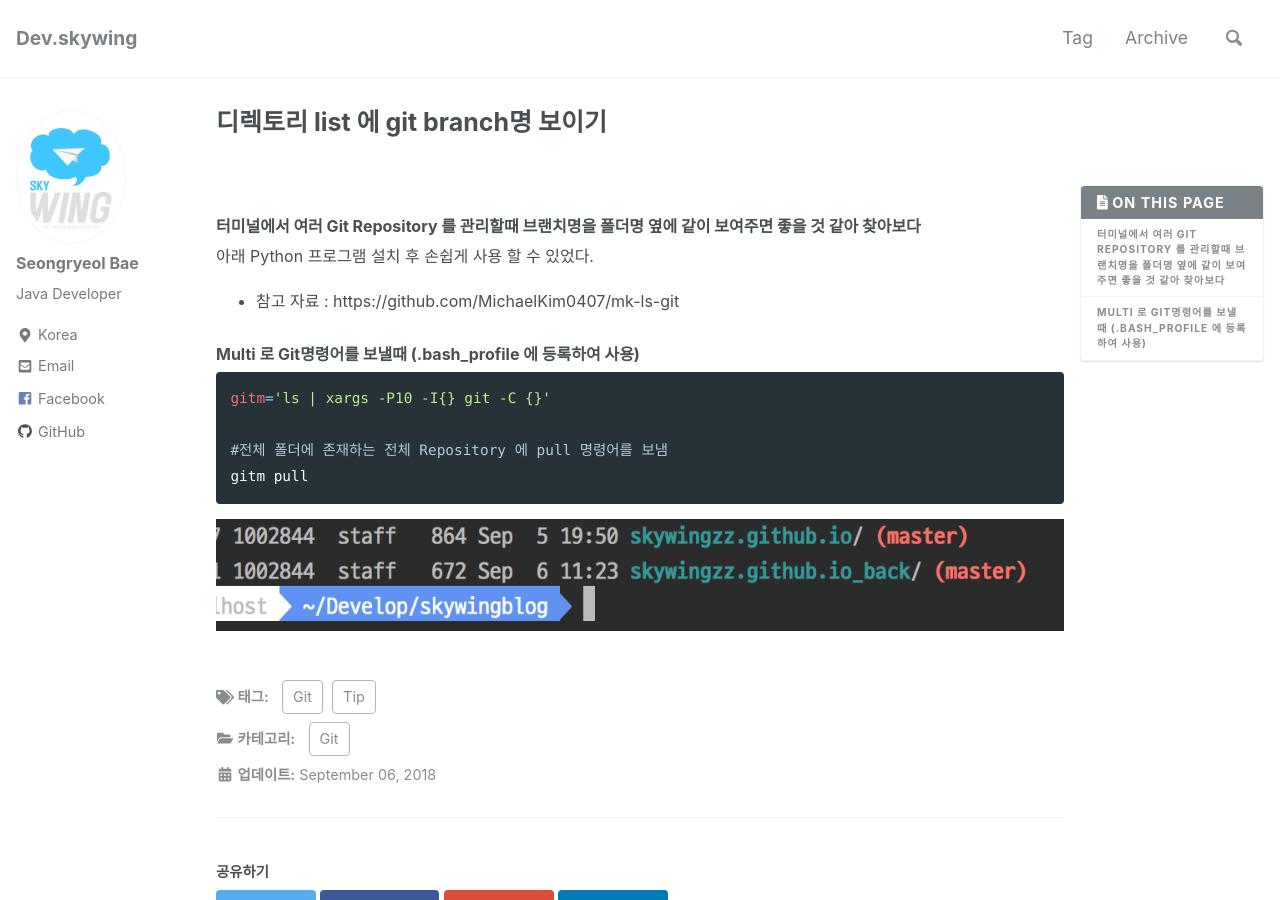
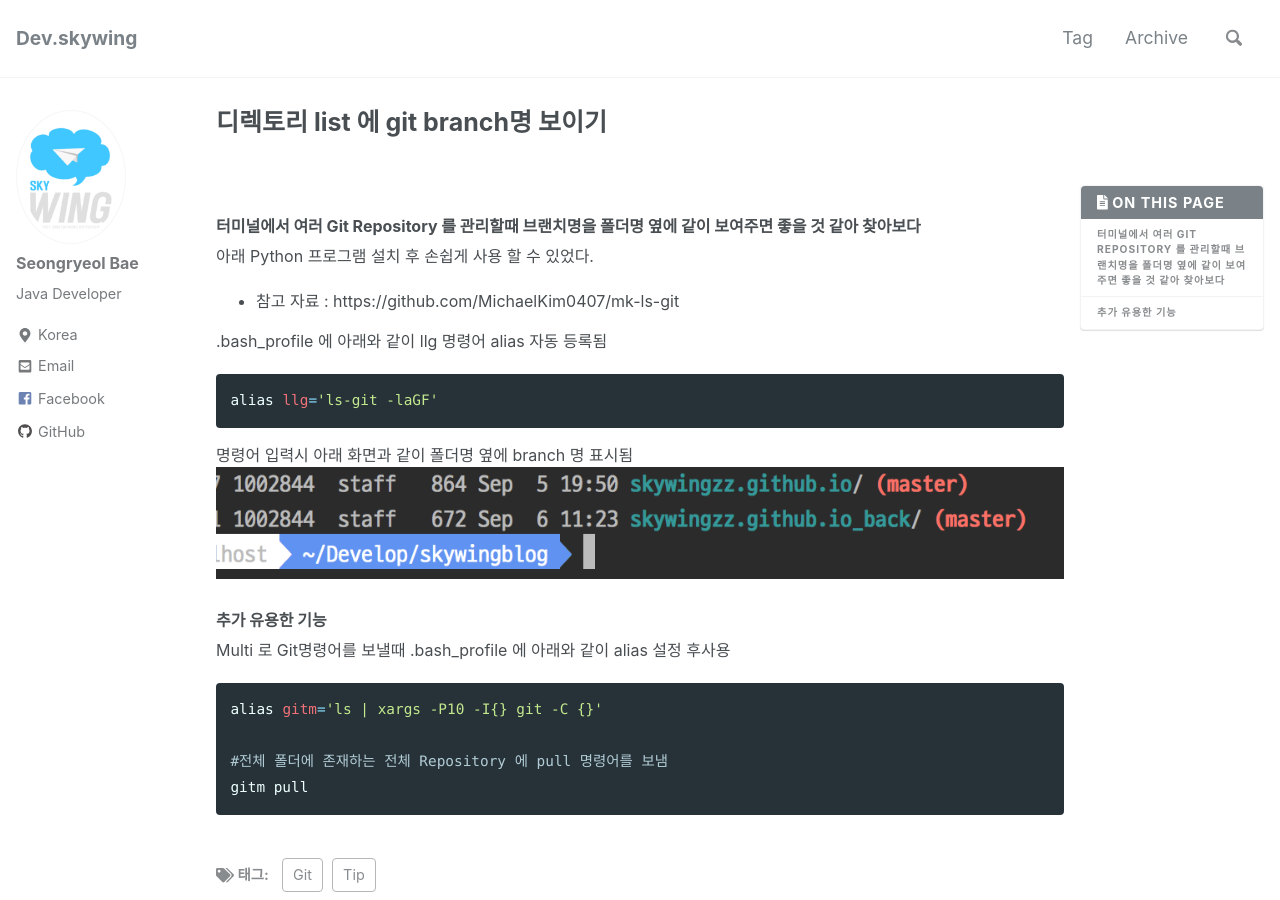
Before and after one commit to skywingzz/skywingzz.github.io, a Jekyll site: the page built from _posts/2018-09-06-git-branch-name.md, in a window 1280 px wide and 900 px high. Built offline with Jekyll 4.4.1, drawn with Linux system fonts in a browser that asks for light colours; nearby versions of some CDN libraries; comment, search, counter and statistics services are not loaded.

Commit message:
post modify

````diff
--- a/_posts/2018-09-06-git-branch-name.md
+++ b/_posts/2018-09-06-git-branch-name.md
@@ -9,11 +9,19 @@ tags: [Git, Tip]
 아래 Python 프로그램 설치 후 손쉽게 사용 할 수 있었다.
 - 참고 자료 : https://github.com/MichaelKim0407/mk-ls-git
 
-### Multi 로 Git명령어를 보낼때 (.bash_profile 에 등록하여 사용)
+.bash_profile 에 아래와 같이 llg 명령어 alias 자동 등록됨
 ```shell
-gitm='ls | xargs -P10 -I{} git -C {}'
+alias llg='ls-git -laGF'
+```
+명령어 입력시 아래 화면과 같이 폴더명 옆에 branch 명 표시됨
+![](/assets/images/git-multi-llg.png)
+
+
+### 추가 유용한 기능
+Multi 로 Git명령어를 보낼때 .bash_profile 에 아래와 같이 alias 설정 후사용
+```shell
+alias gitm='ls | xargs -P10 -I{} git -C {}'
 
 #전체 폴더에 존재하는 전체 Repository 에 pull 명령어를 보냄
 gitm pull
 ```
-![](/assets/images/git-multi-llg.png)
````
